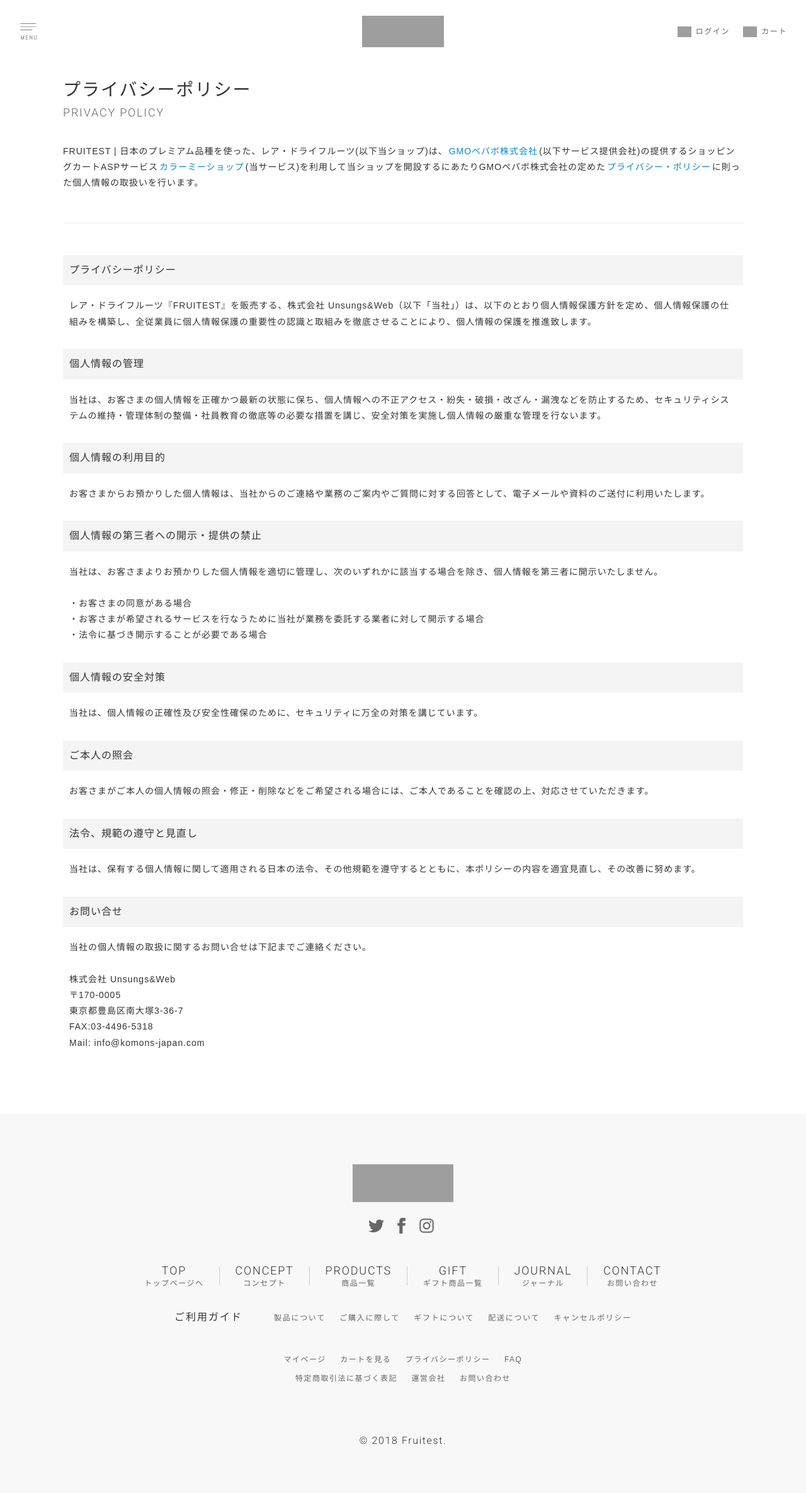
After one commit to teamkitkumazaki/fruitest, a PHP site: page /privacy.html in a window 1280 px wide. The commit adds this page. Shown: the whole page at 63% size. Run offline with PHP 8.4, Linux system fonts and the light colour scheme; grey boxes are pictures that could not be loaded.

Commit message:
プライバシーポリシーを構築

```diff
--- /dev/null
+++ b/css/component/comp-privacy.scss
@@ -0,0 +1,33 @@
+.policy_lead{
+  font-size: 14px;
+  line-height: 1.8;
+  padding-bottom: 50px;
+  margin-bottom: 50px;
+  letter-spacing: 1px;
+  border-bottom: 1px solid #f1f1f1;
+  a{
+    color: #068acc;
+    display: inline-block;
+    padding: 0 2px;
+    @include hover;
+  }
+}
+.policy_wrap{
+  margin-bottom: 100px;
+}
+.comp-policy{
+  font-size: 14px;
+  line-height: 1.8;
+  letter-spacing: 1px;
+  margin-bottom: 30px;
+  .ttl_h3{
+    padding: 10px;
+    background: #f4f4f4;
+    font-size: 16px;
+    font-weight: normal;
+    margin-bottom: 20px;
+  }
+  p{
+    padding: 0 10px;
+  }
+}
--- a/css/style.css
+++ b/css/style.css
@@ -1808,6 +1808,40 @@ footer {
       width: 100%;
       padding: 15px 10px;
       font-size: 14px; } }
+
+.policy_lead {
+  font-size: 14px;
+  line-height: 1.8;
+  padding-bottom: 50px;
+  margin-bottom: 50px;
+  letter-spacing: 1px;
+  border-bottom: 1px solid #f1f1f1; }
+  .policy_lead a {
+    color: #068acc;
+    display: inline-block;
+    padding: 0 2px;
+    -webkit-transition: opacity .5s;
+    -o-transition: opacity .5s;
+    transition: opacity .5s; }
+    .policy_lead a:hover {
+      opacity: 0.6; }
+
+.policy_wrap {
+  margin-bottom: 100px; }
+
+.comp-policy {
+  font-size: 14px;
+  line-height: 1.8;
+  letter-spacing: 1px;
+  margin-bottom: 30px; }
+  .comp-policy .ttl_h3 {
+    padding: 10px;
+    background: #f4f4f4;
+    font-size: 16px;
+    font-weight: normal;
+    margin-bottom: 20px; }
+  .comp-policy p {
+    padding: 0 10px; }
 
 .comp-productlist {
   display: -webkit-box;
--- a/css/style.scss
+++ b/css/style.scss
@@ -89,6 +89,7 @@ article{
 @import 'component/comp-linkbutton-mini.scss';
 @import 'component/comp-qa.scss';
 @import 'component/comp-chart.scss';
+@import 'component/comp-privacy.scss';
 @import 'component/comp-productlist.scss';
 @import 'component/comp-itemdetail.scss';
 @import 'component/comp-option.scss';
--- /dev/null
+++ b/privacy.html
@@ -0,0 +1,174 @@
+<!doctype html>
+<html>
+
+<head>
+	<meta charset="UTF-8">
+	<meta name="viewport" content="width=device-width, initial-scale=1">
+	<meta name="format-detection" content="telephone=no">
+	<title>コンセプト | FRUITEST - 日本のプレミアム品種を使った、レア・ドライフルーツ</title>
+	<link href="img/favicon.png" rel="apple-touch-icon" sizes="180x180">
+	<link rel="shortcut icon" href="img/favicon.png">
+	<meta name="descrip - tion" content="限りなく生に近いFRUITESTの「レア・ドライフルーツ」みずみずしさを出来る限り保ちながら、おいしさを凝縮しました。原料は、国産果物だけ。砂糖や保存料などの添加物は一切入れず、低温でゆっくり乾燥させています。それによって、それぞれの果物が持つ風味や香りを残しながら、果物そのもののおいしさを最大限引き出すことに成功しました。">
+	<meta property="og:title" content="FRUITEST | 日本のプレミアム品種を使った、レア・ドライフルーツ">
+	<meta property="og:type" content="article">
+	<meta property="og:url" content="http://ae154thtuf.smartrelease.jp/fruitest/">
+	<meta name="description" content="限りなく生に近いFRUITESTの「レア・ドライフルーツ」みずみずしさを出来る限り保ちながら、おいしさを凝縮しました。原料は、国産果物だけ。砂糖や保存料などの添加物は一切入れず、低温でゆっくり乾燥させています。それによって、それぞれの果物が持つ風味や香りを残しながら、果物そのもののおいしさを最大限引き出すことに成功しました。">
+	<meta property="og:locale" content="ja_JP">
+	<meta property="og:type" content="article">
+	<meta property="og:title" content="FRUITEST | 日本のプレミアム品種を使った、レア・ドライフルーツ">
+	<meta property="og:image" content="img/ogp.jpg">
+	<meta property="og:description" content="限りなく生に近いFRUITESTの「レア・ドライフルーツ」みずみずしさを出来る限り保ちながら、おいしさを凝縮しました。原料は、国産果物だけ。砂糖や保存料などの添加物は一切入れず、低温でゆっくり乾燥させています。それによって、それぞれの果物が持つ風味や香りを残しながら、果物そのもののおいしさを最大限引き出すことに成功しました。">
+	<link href="https://fonts.googleapis.com/css?family=Roboto:300,400" rel="stylesheet">
+	<link rel="stylesheet" href="css/style.css">
+	<link rel="stylesheet" href="slick/slick.css">
+	<script type="text/javascript" src="js/jquery-3.3.1.min.js"></script>
+	<script type="text/javascript" src="slick/slick.min.js"></script>
+	<script type="text/javascript" src="js/layout.js"></script>
+</head>
+
+<body>
+	<header>
+		<div class="header_inner">
+			<div id="hummenu">
+				<a id="humButton"></a>
+			</div>
+			<div class="header_logo">
+				<a href="/"></a>
+			</div>
+			<div class="header_nav">
+				<a class="nav_login" href="#aaaa"><span><font>ログイン</font></span></a>
+				<a class="nav_cart" href="#aaaa"><span><font>カート</font></span></a>
+			</div>
+		</div>
+		<!-- header_inner -->
+	</header>
+	<article id="privacy" class="under-page">
+	<div class="inner">
+		<div class="comp-title">
+			<h2 class="ttl_ja">プライバシーポリシー</h2>
+			<span class="ttl_en">PRIVACY POLICY</span>
+		</div>
+		<p class="policy_lead">FRUITEST | 日本のプレミアム品種を使った、レア・ドライフルーツ(以下当ショップ)は、<a href="https://pepabo.com/" target="_blank">GMOペパボ株式会社</a>(以下サービス提供会社)の提供するショッピングカートASPサービス<a href="https://shop-pro.jp" target="_blank">カラーミーショップ</a>(当サービス)を利用して当ショップを開設するにあたりGMOペパボ株式会社の定めた<a href="https://pepabo.com/company/privacy/" target="_blank">プライバシー・ポリシー</a>に則った個人情報の取扱いを行います。</p>
+		<div class="policy_wrap">
+			<div class="comp-policy">
+				<h3 class="ttl_h3">プライバシーポリシー</h3>
+				<p>レア・ドライフルーツ『FRUITEST』を販売する、株式会社 Unsungs&amp;Web（以下「当社」）は、以下のとおり個人情報保護方針を定め、個人情報保護の仕組みを構築し、全従業員に個人情報保護の重要性の認識と取組みを徹底させることにより、個人情報の保護を推進致します。</p>
+			</div>
+			<div class="comp-policy">
+				<h3 class="ttl_h3">個人情報の管理</h3>
+				<p>当社は、お客さまの個人情報を正確かつ最新の状態に保ち、個人情報への不正アクセス・紛失・破損・改ざん・漏洩などを防止するため、セキュリティシステムの維持・管理体制の整備・社員教育の徹底等の必要な措置を講じ、安全対策を実施し個人情報の厳重な管理を行ないます。</p>
+			</div>
+			<div class="comp-policy">
+				<h3 class="ttl_h3">個人情報の利用目的</h3>
+				<p>お客さまからお預かりした個人情報は、当社からのご連絡や業務のご案内やご質問に対する回答として、電子メールや資料のご送付に利用いたします。</p>
+			</div>
+			<div class="comp-policy">
+				<h3 class="ttl_h3">個人情報の第三者への開示・提供の禁止</h3>
+				<p>当社は、お客さまよりお預かりした個人情報を適切に管理し、次のいずれかに該当する場合を除き、個人情報を第三者に開示いたしません。<br><br>・お客さまの同意がある場合<br>・お客さまが希望されるサービスを行なうために当社が業務を委託する業者に対して開示する場合<br>・法令に基づき開示することが必要である場合<br></p>
+			</div>
+			<div class="comp-policy">
+				<h3 class="ttl_h3">個人情報の安全対策</h3>
+				<p>当社は、個人情報の正確性及び安全性確保のために、セキュリティに万全の対策を講じています。</p>
+			</div>
+			<div class="comp-policy">
+				<h3 class="ttl_h3">ご本人の照会</h3>
+				<p>お客さまがご本人の個人情報の照会・修正・削除などをご希望される場合には、ご本人であることを確認の上、対応させていただきます。</p>
+			</div>
+			<div class="comp-policy">
+				<h3 class="ttl_h3">法令、規範の遵守と見直し</h3>
+				<p>当社は、保有する個人情報に関して適用される日本の法令、その他規範を遵守するとともに、本ポリシーの内容を適宜見直し、その改善に努めます。</p>
+			</div>
+			<div class="comp-policy">
+				<h3 class="ttl_h3">お問い合せ</h3>
+				<p>当社の個人情報の取扱に関するお問い合せは下記までご連絡ください。<br><br>株式会社 Unsungs&amp;Web<br>〒170-0005<br>東京都豊島区南大塚3-36-7<br>FAX:03-4496-5318<br>Mail: info@komons-japan.com<br></p>
+		</div>
+		</div>
+</div><!-- inner -->
+</article>
+	<footer>
+		<div class="footer_inner">
+			<div class="footer_upper">
+				<a class="footer_logo" href="#aaaa"></a>
+				<div class="sns_wrap">
+					<ul>
+						<li><a class="tw" href="#aaaa"></a></li>
+						<li><a class="fb" href="#aaaa"></a></li>
+						<li><a class="ig" href="#aaaa"></a></li>
+					</ul>
+				</div>
+			</div>
+			<!-- footer_upper -->
+			<div class="footer_middle">
+				<nav>
+					<ul>
+						<li><a href="#aaaa"><span>TOP</span>トップページへ</a></li>
+						<li><a href="#aaaa"><span>CONCEPT</span>コンセプト</a></li>
+						<li><a href="#aaaa"><span>PRODUCTS</span>商品一覧</a></li>
+						<li><a href="#aaaa"><span>GIFT</span>ギフト商品一覧</a></li>
+						<li><a href="#aaaa"><span>JOURNAL</span>ジャーナル</a></li>
+						<li><a href="#aaaa"><span>CONTACT</span>お問い合わせ</a></li>
+					</ul>
+				</nav>
+				<div class="guide">
+					<span class="ttl">ご利用ガイド</span>
+					<div class="guide_nav">
+						<a href="#aaaa">製品について</a>
+						<a href="#aaaa">ご購入に際して</a>
+						<a href="#aaaa">ギフトについて</a><br>
+						<a href="#aaaa">配送について</a>
+						<a href="#aaaa">キャンセルポリシー</a>
+					</div>
+				</div>
+			</div>
+			<!-- footer_middle -->
+			<div class="footer_lower">
+				<div class="lower_nav">
+					<nav>
+						<a href="#aaaa">マイページ</a>
+						<a href="#aaaa">カートを見る</a>
+						<a href="#aaaa">プライバシーポリシー</a>
+						<br class="sp_reline">
+						<a href="#aaaa">FAQ</a>
+						<br class="pc_reline">
+						<a href="#aaaa">特定商取引法に基づく表記</a>
+						<br class="sp_reline">
+						<a href="#aaaa">運営会社</a>
+						<a href="#aaaa">お問い合わせ</a>
+						</ul>
+						<p class="copyright">© 2018 Fruitest.</p>
+				</div>
+			</div>
+		</div>
+	</footer>
+	<div id="slideMenu">
+		<div id="menuBg"></div>
+		<div class="menu_wrap">
+			<div id="closeBtn"><a href="javascript:void(0);"></a></div>
+			<div class="menu_inner">
+				<div class="hum_navi">
+					<nav>
+						<ul>
+							<li><a href="#aaaa"><span>TOP</span><font>トップページ</font></a></li>
+							<li><a href="#aaaa"><span>CONCEPT</span><font>コンセプト</font></a></li>
+							<li><a href="#aaaa"><span>PRODUCTS</span><font>商品一覧</font></a></li>
+							<li><a href="#aaaa"><span>GIFT</span><font>ギフト商品一覧</font></a></li>
+							<li><a href="#aaaa"><span>GUIDE</span><font>ご利用ガイド</font></a></li>
+							<li><a href="#aaaa"><span>FAQ</span><font>よくある質問</font></a></li>
+							<li><a href="#aaaa"><span>CONTACT</span><font>お問い合わせ</font></a></li>
+						</ul>
+					</nav>
+				</div>
+				<div class="menu_sns">
+					<ul>
+						<li><a class="tw" href="#aaaa"></a></li>
+						<li><a class="fb" href="#aaaa"></a></li>
+						<li><a class="ig" href="#aaaa"></a></li>
+					</ul>
+				</div>
+			</div>
+		</div>
+	</div>
+	<!-- slideMenu -->
+</body>
+
+</html>
```
Also changed, not shown: color-me-files/backup/プライバシー.php (added, +10 -0 lines), color-me-files/edited/プライバシー.php (added, +19 -0 lines), 1 other file.
